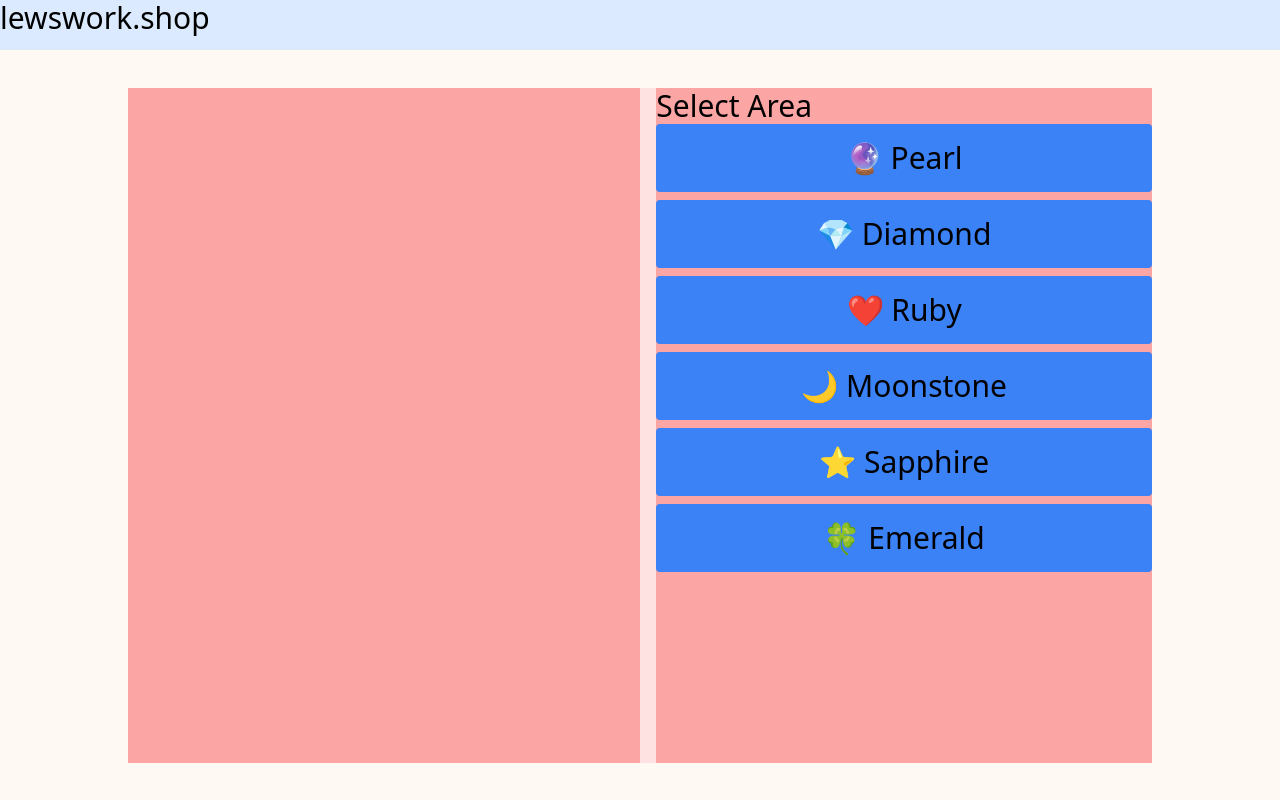
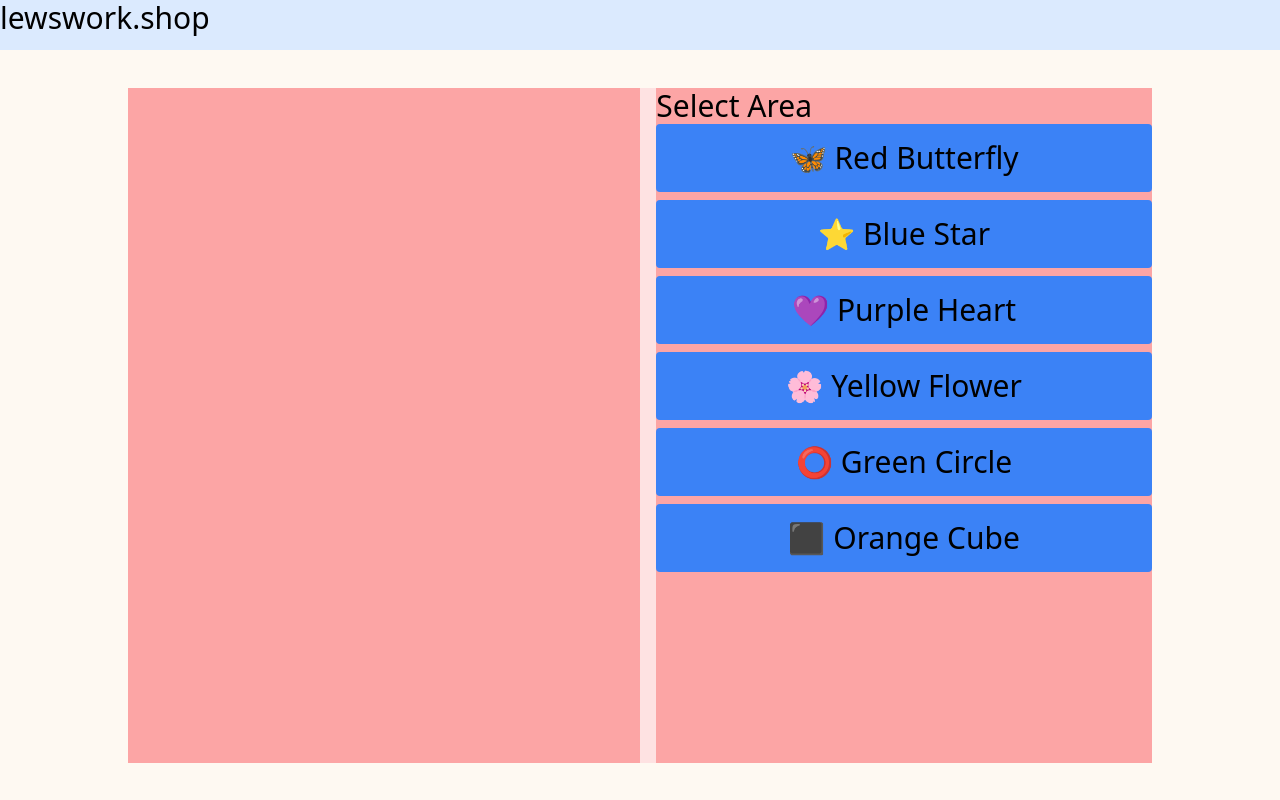
Before and after one commit to itlinde/lewsworkshop, a Next.js app: page / in a window 1280 px wide. Shown: the top 800 px of the page. Built offline with nearby package versions, Linux system fonts and the light colour scheme.

Commit message:
bead schema

```diff
--- a/app/components/JewelryDropArea.js
+++ /dev/null
@@ -1,20 +0,0 @@
-"use client";
-
-import { useDroppable } from "@dnd-kit/core";
-
-const JewelryDropArea = (props) => {
-  const { isOver, setNodeRef } = useDroppable({
-    id: props.id,
-  });
-  const style = {
-    color: isOver ? "green" : undefined,
-  };
-
-  return (
-    <div ref={setNodeRef} style={style} className="bg-green-500">
-      {props.children}
-    </div>
-  );
-};
-
-export default JewelryDropArea;
--- a/app/components/JewelryItem.js
+++ /dev/null
@@ -1,28 +0,0 @@
-"use client";
-
-import { useDraggable } from "@dnd-kit/core";
-
-const JewelryItem = (props) => {
-  const { attributes, listeners, setNodeRef, transform } = useDraggable({
-    id: props.id,
-  });
-  const style = transform
-    ? {
-        transform: `translate3d(${transform.x}px, ${transform.y}px, 0)`,
-      }
-    : undefined;
-
-  return (
-    <button
-      ref={setNodeRef}
-      style={style}
-      {...listeners}
-      {...attributes}
-      className="bg-blue-500"
-    >
-      {props.children}
-    </button>
-  );
-};
-
-export default JewelryItem;
--- a/app/components/JewelryMaker.js
+++ b/app/components/JewelryMaker.js
@@ -33,16 +33,48 @@ const SortableItem = ({ item }) => {
   );
 };
 
+const examplePaletteItems = [
+  {
+    id: "red-butterfly",
+    name: "🦋 Red Butterfly",
+    colour: "red",
+    shape: "butterfly",
+  },
+  {
+    id: "blue-star",
+    name: "⭐ Blue Star",
+    colour: "blue",
+    shape: "star",
+  },
+  {
+    id: "purple-heart",
+    name: "💜 Purple Heart",
+    colour: "purple",
+    shape: "heart",
+  },
+  {
+    id: "yellow-flower",
+    name: "🌸 Yellow Flower",
+    colour: "yellow",
+    shape: "flower",
+  },
+  {
+    id: "green-circle",
+    name: "⭕ Green Circle",
+    colour: "green",
+    shape: "circle",
+  },
+  {
+    id: "orange-cube",
+    name: "⬛ Orange Cube",
+    colour: "orange",
+    shape: "cube",
+  },
+];
+
 const JewelryMaker = () => {
   const [items, setItems] = useState([]);
-  const paletteItems = [
-    { id: "pearl", name: "🔮 Pearl" },
-    { id: "diamond", name: "💎 Diamond" },
-    { id: "ruby", name: "❤️ Ruby" },
-    { id: "moonstone", name: "🌙 Moonstone" },
-    { id: "sapphire", name: "⭐ Sapphire" },
-    { id: "emerald", name: "🍀 Emerald" },
-  ];
+  const paletteItems = examplePaletteItems;
 
   const handleDragEnd = (event) => {
     const { active, over } = event;
```
Also changed, not shown: 1 other file (tests, documents, lock files or other folders).
